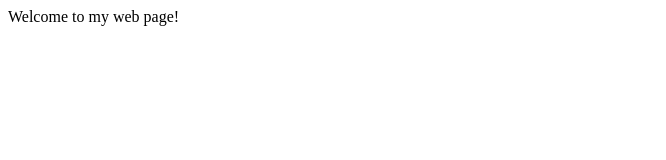
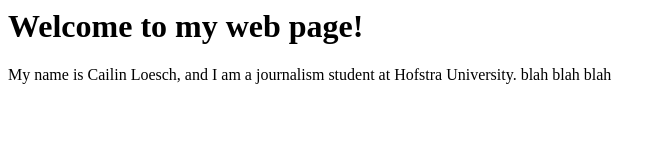
Before and after one commit to CailinL/CailinL.github.io, a plain HTML site: page jrnl80/index.html in a window 1280 px wide. Shown: the whole page, without its empty margins (0-666 px from the left). Drawn offline with Linux system fonts and the light colour scheme.

Commit message:
Update index.html

```diff
--- a/jrnl80/index.html
+++ b/jrnl80/index.html
@@ -3,7 +3,9 @@
   </head>
 
   <body>
-  Welcome to my web page!
+    <h1>Welcome to my web page!</h1>
+  My name is Cailin Loesch, and I am a journalism student at Hofstra University.
+    blah blah blah
   </body>
 
 
```
